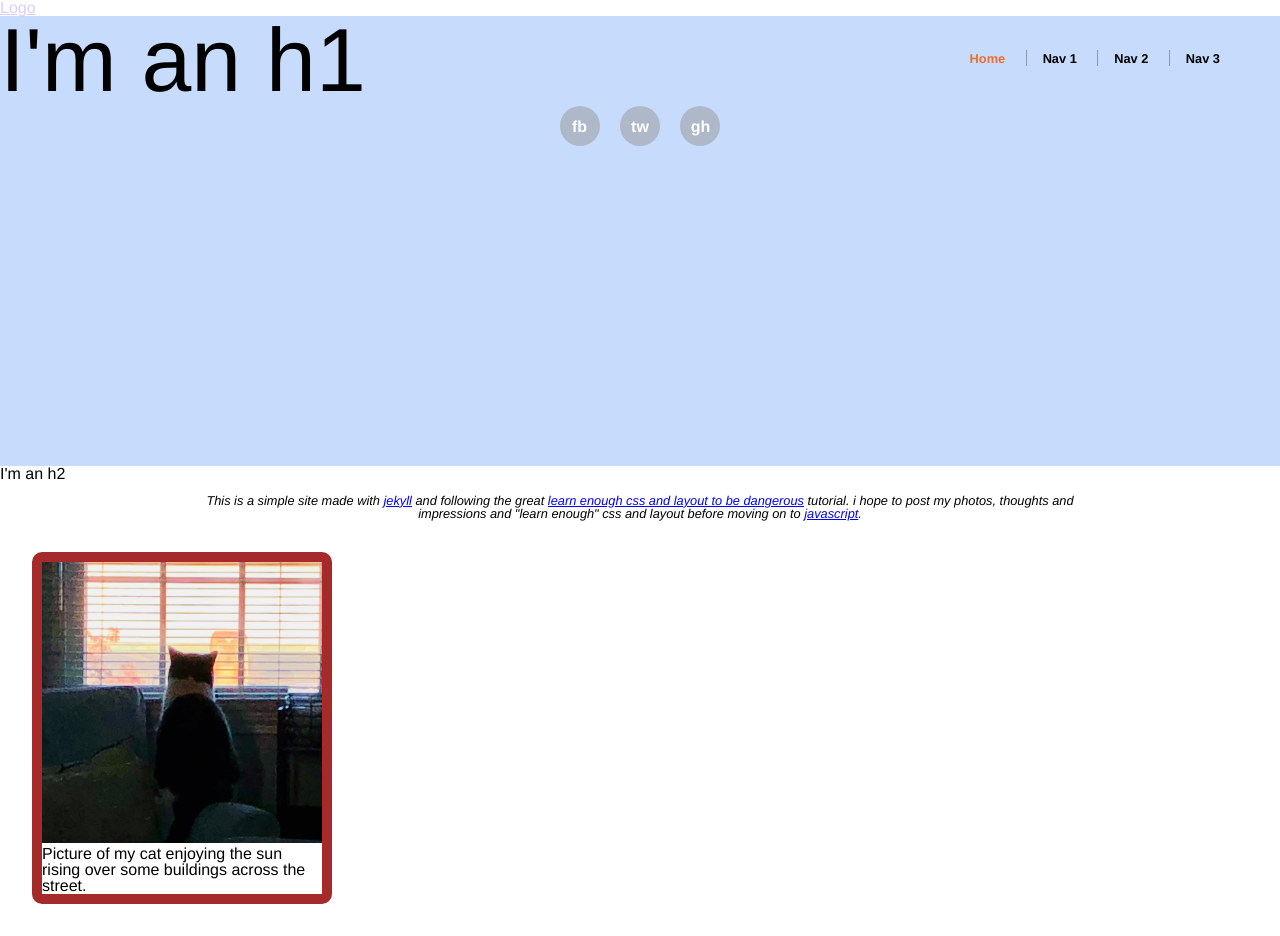
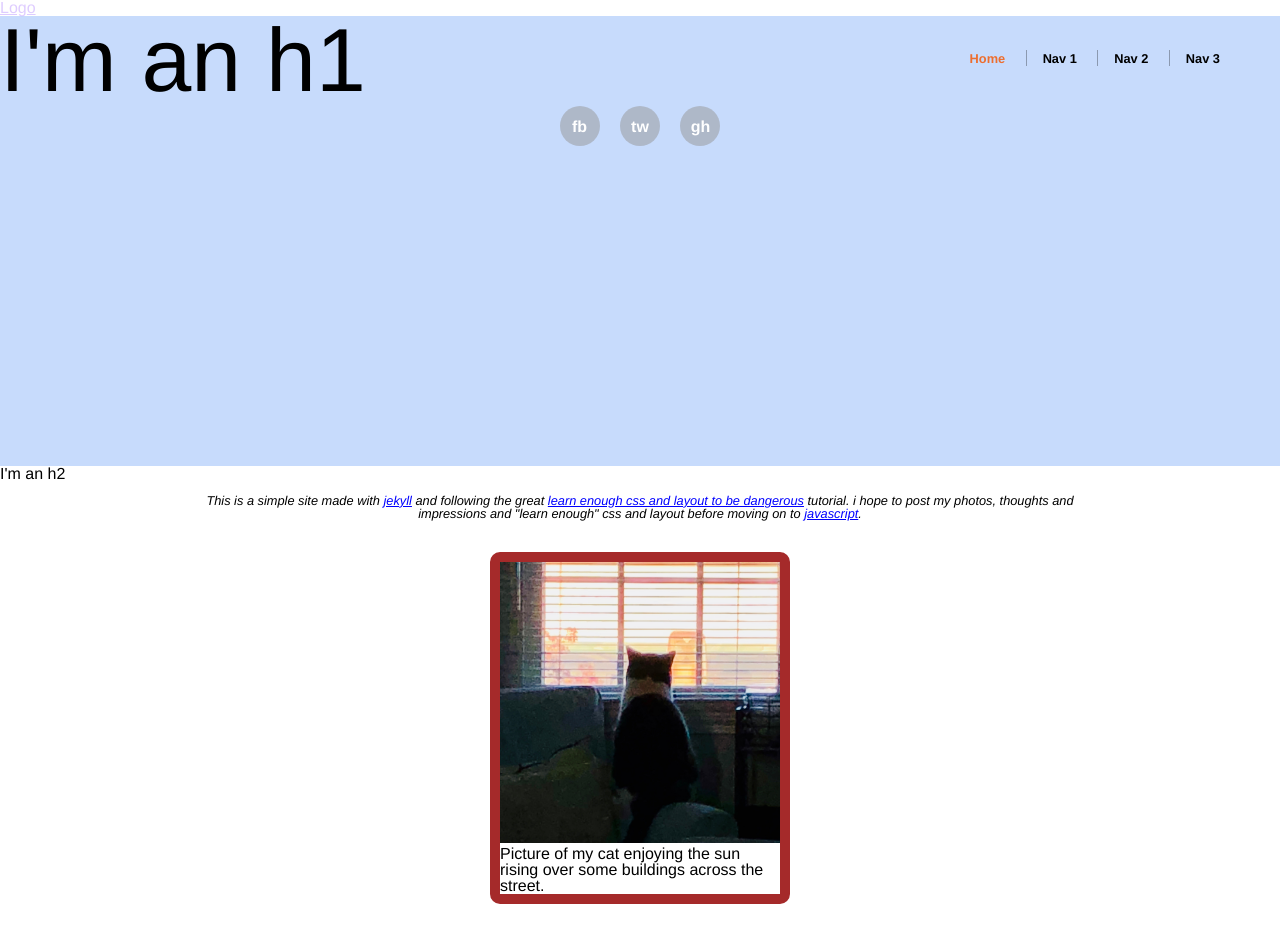
Before and after one commit to BenU/benu.github.io, a Jekyll site: the page built from index.html, in a window 1280 px wide. Built offline with Jekyll 4.4.1, drawn with Linux system fonts in a browser that asks for light colours.

Commit message:
Center cat photo index

```diff
--- a/css/main.css
+++ b/css/main.css
@@ -104,8 +104,7 @@ h2 + p {
   border: brown solid 10px;
   border-radius: 10px;
   box-sizing:   border-box;
-/*  height: 300px; */
-  margin: 2em;
+  margin: 2em auto;
   overflow: hidden;
   width:  300px;
 }
```
